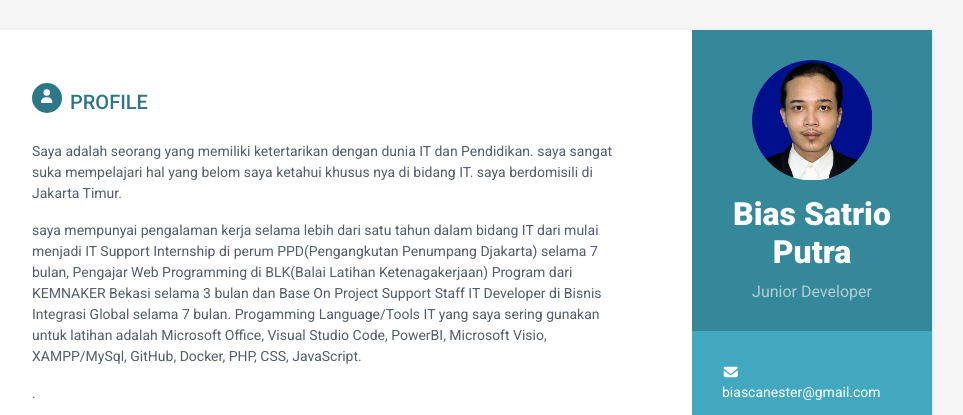
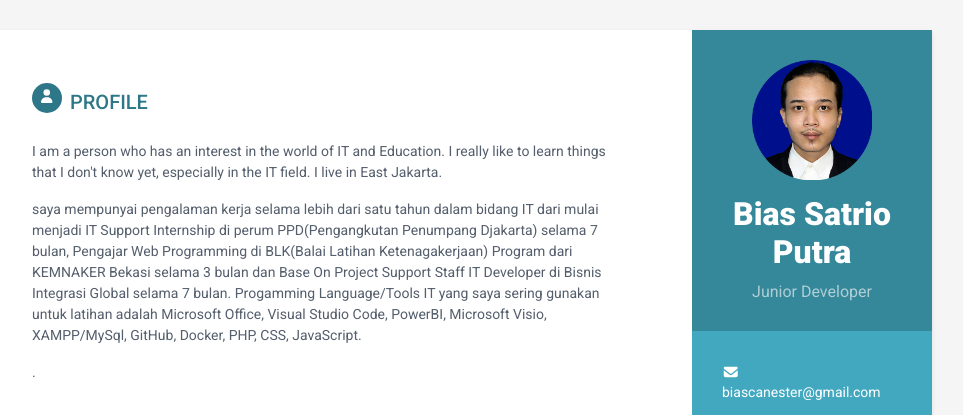
Before and after one commit to biassp/biassp.github.io, a plain HTML site: page index.html in a window 1280 px wide. Shown: the top 415 px of the page, without its empty margins (188-1151 px from the left). Drawn offline with Linux system fonts and the light colour scheme.

Commit message:
Update index.html

```diff
--- a/index.html
+++ b/index.html
@@ -92,7 +92,7 @@
                 <h2 class="section-title"><span class="icon-holder"><i class="fas fa-user"></i></span>Profile
                 </h2>
                 <div class="summary">
-                    <p> Saya adalah seorang yang memiliki ketertarikan dengan dunia IT dan Pendidikan. saya sangat suka mempelajari hal yang belom saya ketahui khusus nya di bidang IT. saya berdomisili di Jakarta Timur.
+                    <p> I am a person who has an interest in the world of IT and Education. I really like to learn things that I don't know yet, especially in the IT field. I live in East Jakarta.
                        <p> saya mempunyai pengalaman kerja selama lebih dari satu tahun dalam bidang IT dari mulai menjadi IT Support Internship di perum PPD(Pengangkutan Penumpang Djakarta) selama 7 bulan, Pengajar Web Programming di BLK(Balai Latihan Ketenagakerjaan) Program dari KEMNAKER Bekasi selama 3 bulan dan Base On Project Support Staff IT Developer di Bisnis Integrasi Global selama 7 bulan. Progamming Language/Tools IT yang saya sering gunakan untuk latihan adalah Microsoft Office, Visual Studio Code, PowerBI, Microsoft Visio, XAMPP/MySql, GitHub, Docker,  PHP, CSS, JavaScript.</p>
                         <a //href="https://themes.3rdwavemedia.com/bootstrap-templates/resume/orbit-free-resume-cv-bootstrap-theme-for-developers/" //target="_blank">
                             </a> </a>. </p> </div> <!--//summary--> </section> <!--//section--> <section
```
